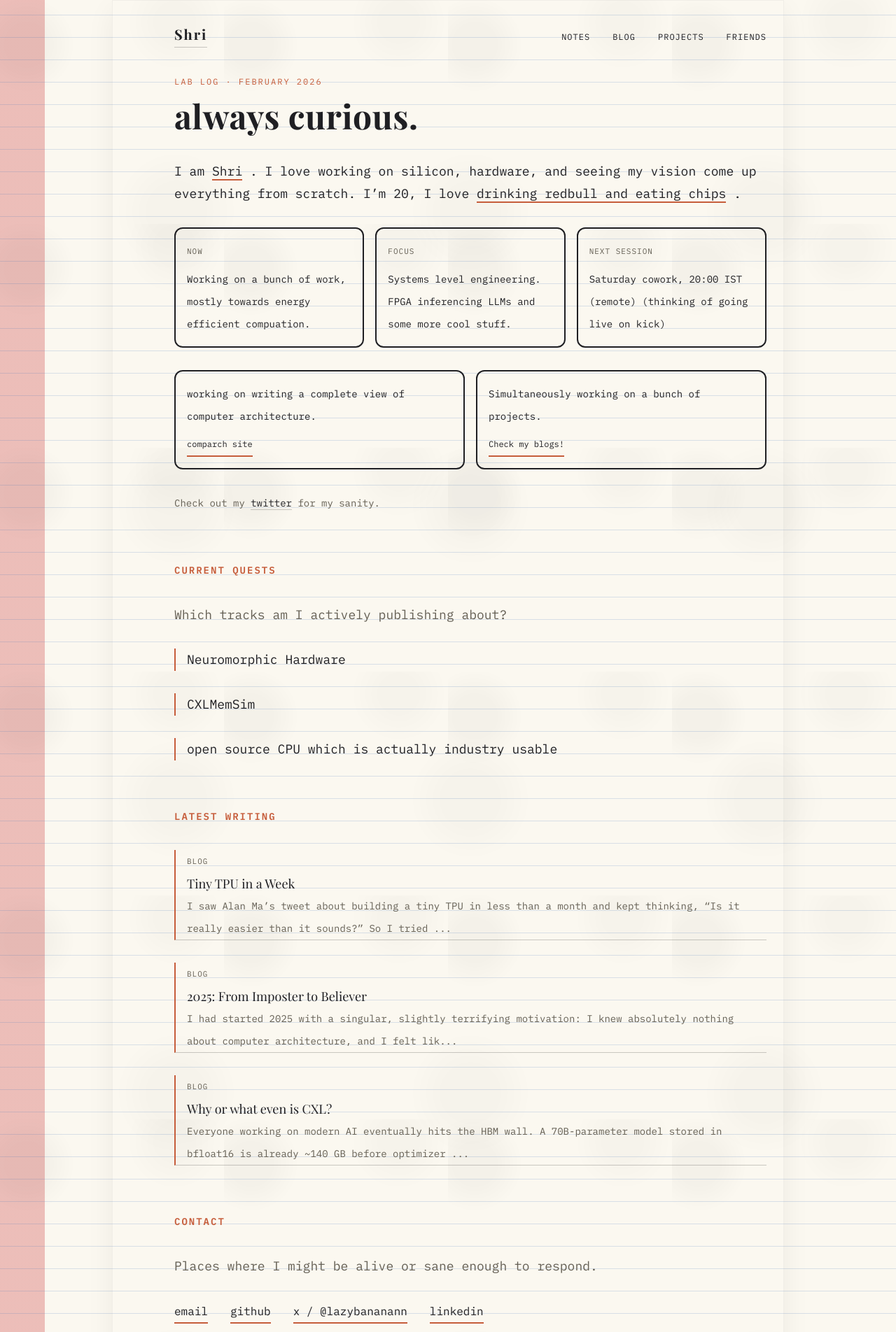
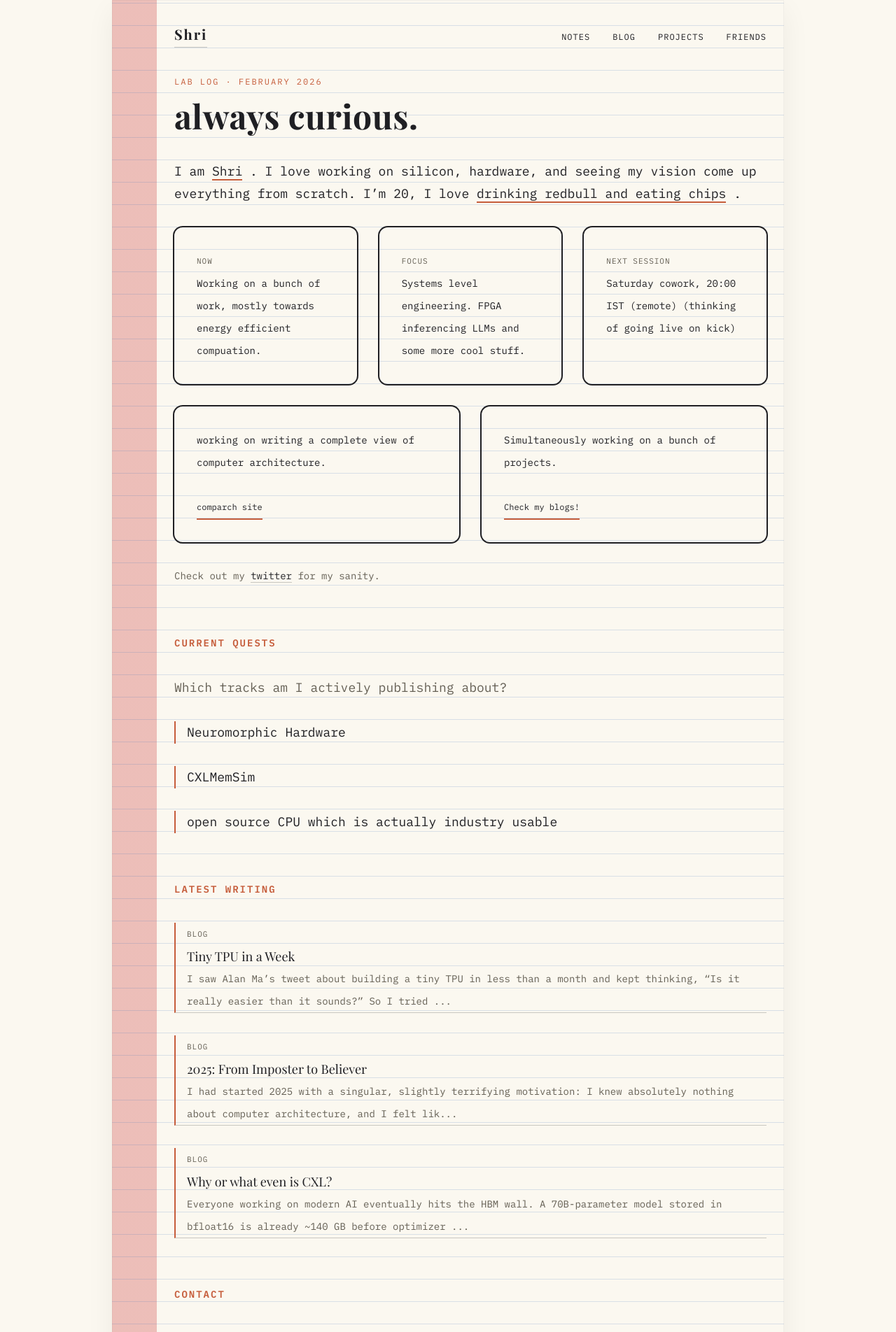
Before and after one commit to 5iri/5iri.github.io, a Jekyll site: the page built from README.md, in a window 1280 px wide. Shown: the top 1904 px of the page at 70% size. Built offline with Jekyll 4.4.1, drawn with Linux system fonts in a browser that asks for light colours.

Commit message:
made it look better! pt 3

```diff
--- a/README.md
+++ b/README.md
@@ -5,7 +5,7 @@ permalink: /
 nav_order: 1
 ---
 
-<section class="hero reveal" data-parallax="0.02" style="margin: 1.5rem 0;">
+<section class="hero reveal" data-parallax="0.02">
       <span class="hero-tag mono">lab log · February 2026</span>
       <h1>always curious.</h1>
       <p class="hero-lede">I am
--- a/assets/css/socratica.css
+++ b/assets/css/socratica.css
@@ -15,14 +15,12 @@
 * { box-sizing: border-box; margin: 0; padding: 0; }
 
 html, body { min-height: 100%; }
+html { background: var(--bg); }
 
 body {
   color: var(--fg);
   background-color: var(--bg);
   background-image:
-    radial-gradient(circle at 12% 20%, rgba(0,0,0,0.028) 0 8%, transparent 18%),
-    radial-gradient(circle at 78% 10%, rgba(0,0,0,0.020) 0 7%, transparent 18%),
-    radial-gradient(circle at 60% 72%, rgba(0,0,0,0.018) 0 10%, transparent 22%),
     repeating-linear-gradient(
       180deg,
       transparent 0,
@@ -34,17 +32,13 @@ body {
     ),
     linear-gradient(90deg, var(--margin) 64px, transparent 64px);
   background-size:
-    320px 320px,
-    320px 320px,
-    420px 420px,
     100% var(--grid),
     100% 100%;
   background-position:
-    0 0,
-    0 0,
-    0 0,
-    0 0,
+    0 var(--grid-offset, 0px),
     0 0;
+  background-attachment: scroll, scroll;
+  background-origin: border-box;
   font-family: 'IBM Plex Mono', 'Space Mono', monospace;
   font-size: 18px;
   line-height: var(--grid);
@@ -55,6 +49,8 @@ body {
   margin: 0 auto;
   box-shadow: 0 14px 38px rgba(0,0,0,0.06);
   border: 1px solid rgba(0,0,0,0.04);
+  position: relative;
+  z-index: 0;
 }
 
 /* Everything must be multiples of 32px */
@@ -188,7 +184,7 @@ a:hover { color: var(--accent); border-color: var(--accent); }
 .hero-bubbles {
   display: flex;
   flex-wrap: wrap;
-  gap: calc(var(--grid) / 2);
+  gap: var(--grid);
   margin: var(--grid) 0;
 }
 
@@ -196,8 +192,9 @@ a:hover { color: var(--accent); border-color: var(--accent); }
   flex: 1 1 0;
   min-width: 160px;
   max-width: none;
-  padding: 16px;
-  border: 2px solid var(--border);
+  padding: var(--grid);
+  border: none;
+  box-shadow: 0 0 0 2px var(--border);
   background: transparent;
   border-radius: 12px;
 }
@@ -207,7 +204,7 @@ a:hover { color: var(--accent); border-color: var(--accent); }
   text-transform: uppercase;
   letter-spacing: 1px;
   color: var(--muted);
-  margin-bottom: calc(var(--grid) / 4);
+  margin-bottom: 0;
   line-height: var(--grid);
 }
 
@@ -223,7 +220,7 @@ a:hover { color: var(--accent); border-color: var(--accent); }
 }
 
 .hero-bubble-link a {
-  margin-top: calc(var(--grid) / 4);
+  margin-top: var(--grid);
   font-size: 12px;
   border-bottom: 2px solid var(--accent);
   align-self: flex-start;
--- a/assets/js/site.js
+++ b/assets/js/site.js
@@ -9,6 +9,80 @@
       a.classList.add('active');
     }
   });
+})();
+
+// keep the ruled-paper background perfectly synced to the real line height/baseline
+(function() {
+  const root = document.documentElement;
+  const target = document.body;
+  const canvas = document.createElement('canvas');
+  const ctx = canvas.getContext('2d');
+  const probe = document.createElement('span');
+
+  if (!root || !target) return;
+  // hidden inline probe for DOM baseline measurement
+  probe.textContent = 'H';
+  probe.style.position = 'fixed';
+  probe.style.visibility = 'hidden';
+  probe.style.whiteSpace = 'nowrap';
+  probe.style.padding = probe.style.margin = '0';
+  probe.style.left = '0';
+  probe.style.top = '0';
+  document.body.appendChild(probe);
+
+  const measure = () => {
+    const cs = getComputedStyle(target);
+    const lineHeight = parseFloat(cs.lineHeight);
+    if (!lineHeight) return null;
+
+    let baseline = lineHeight * 0.68; // sensible default if metrics are unavailable
+
+    if (ctx) {
+      // use simplified font string so canvas metrics match our layout font
+      ctx.font = `${cs.fontWeight} ${cs.fontSize} ${cs.fontFamily}`;
+      const metrics = ctx.measureText('Hgyqp');
+      const ascent = metrics.actualBoundingBoxAscent || 0;
+      const descent = metrics.actualBoundingBoxDescent || 0;
+      if (ascent || descent) {
+        const textHeight = ascent + descent;
+        const leading = Math.max(lineHeight - textHeight, 0);
+        baseline = Math.min(lineHeight, (leading * 0.5) + ascent);
+      }
+    }
+
+    // DOM-based adjustment: measure where the actual baseline renders
+    probe.style.font = `${cs.fontWeight} ${cs.fontSize} ${cs.fontFamily}`;
+    probe.style.lineHeight = `${lineHeight}px`;
+    const rectProbe = probe.getBoundingClientRect();
+    const domBaseline = rectProbe.bottom - rectProbe.top;
+    if (domBaseline) baseline = domBaseline;
+
+    return { lineHeight, baseline };
+  };
+
+  const apply = () => {
+    const m = measure();
+    if (!m) return;
+    root.style.setProperty('--grid', `${m.lineHeight}px`);
+    root.style.setProperty('--rule-offset', `${m.baseline}px`);
+
+    // align repeating grid to the first content line baseline
+    const main = document.querySelector('.site-main');
+    const first = main ? main.firstElementChild : null;
+    const mainTop = main ? (main.getBoundingClientRect().top + window.scrollY) : 0;
+    const firstMargin = first ? (parseFloat(getComputedStyle(first).marginTop) || 0) : 0;
+    const firstBaseline = mainTop + firstMargin + m.baseline;
+    const offset = ((firstBaseline % m.lineHeight) - m.baseline + m.lineHeight * 2) % m.lineHeight;
+    root.style.setProperty('--grid-offset', `${offset}px`);
+  };
+
+  const schedule = () => requestAnimationFrame(apply);
+
+  schedule();
+  if (document.fonts && document.fonts.ready) {
+    document.fonts.ready.then(schedule);
+  }
+  window.addEventListener('resize', schedule, { passive: true });
 })();
 
 // home-only: lightweight matrix rain background
```
